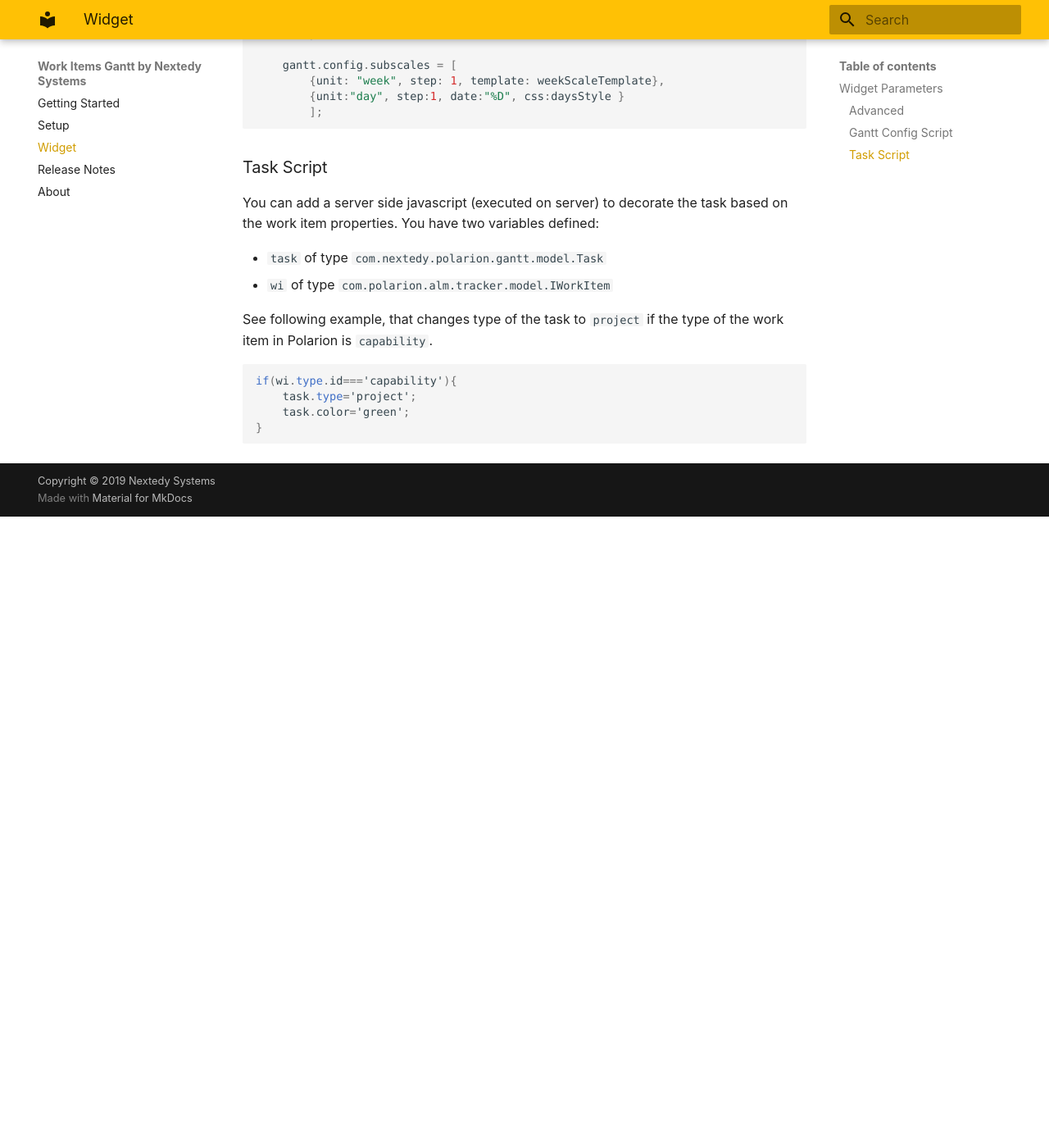
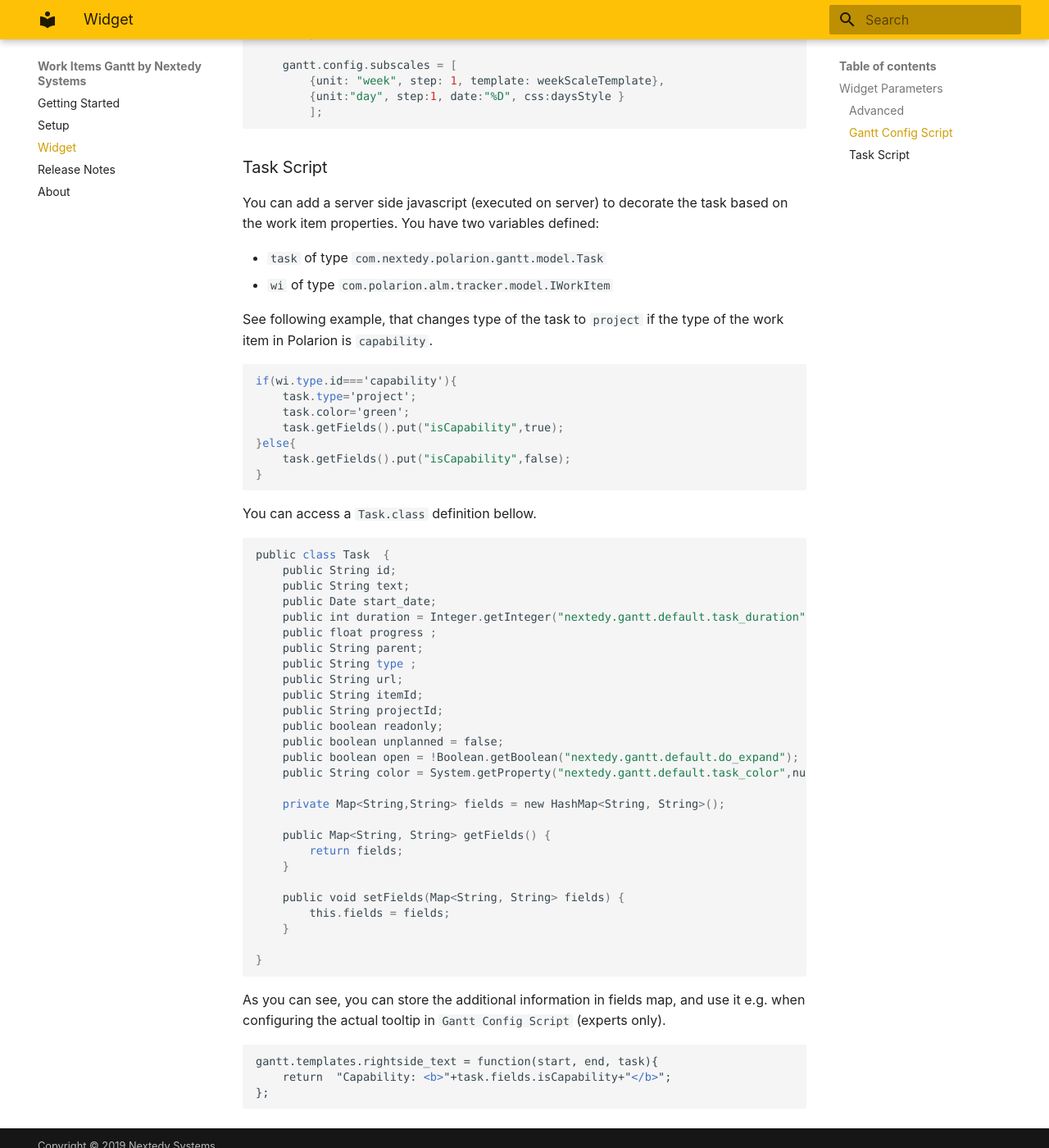
Before and after one commit to nextedy/gantt-docs, an MkDocs documentation site: the page built from docs/widget.md, in a window 1280 px wide and 1400 px high, scrolled down 2588 px. Shown: the whole window at 82% size. Built offline with MkDocs 1.6.1 and Material for MkDocs 9.7.7, drawn with Linux system fonts in a browser that asks for light colours; before the commit the page ends 3218 px from its top, so only the background shows below that.

Commit message:
example of task script added

````diff
--- a/docs/widget.md
+++ b/docs/widget.md
@@ -105,5 +105,48 @@
 if(wi.type.id==='capability'){
 	task.type='project';
 	task.color='green';
+    task.getFields().put("isCapability",true);
+}else{
+    task.getFields().put("isCapability",false);
 }
 ```
+
+You can access a `Task.class` definition bellow.
+
+```
+public class Task  {
+    public String id;
+    public String text;
+    public Date start_date;
+    public int duration = Integer.getInteger("nextedy.gantt.default.task_duration",10);
+    public float progress ;
+    public String parent;
+    public String type ;
+    public String url;
+    public String itemId;
+    public String projectId;
+    public boolean readonly;
+    public boolean unplanned = false;
+    public boolean open = !Boolean.getBoolean("nextedy.gantt.default.do_expand");
+    public String color = System.getProperty("nextedy.gantt.default.task_color",null);
+
+    private Map<String,String> fields = new HashMap<String, String>();
+
+	public Map<String, String> getFields() {
+		return fields;
+	}
+
+	public void setFields(Map<String, String> fields) {
+		this.fields = fields;
+	}
+
+}
+```
+
+As you can see, you can store the additional information in fields map, and use it e.g. when configuring the actual tooltip in `Gantt Config Script` (experts only).
+
+```
+gantt.templates.rightside_text = function(start, end, task){
+    return  "Capability: <b>"+task.fields.isCapability+"</b>";
+};
+```
````
